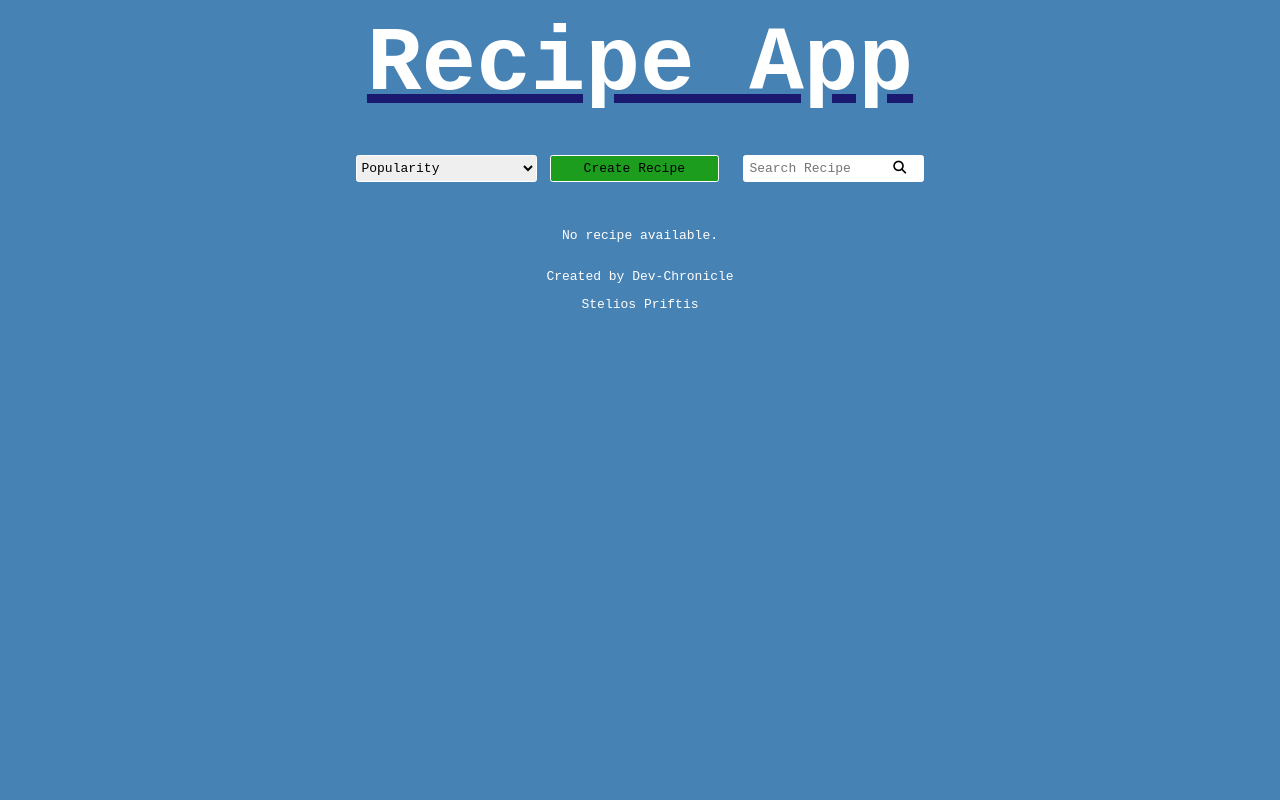
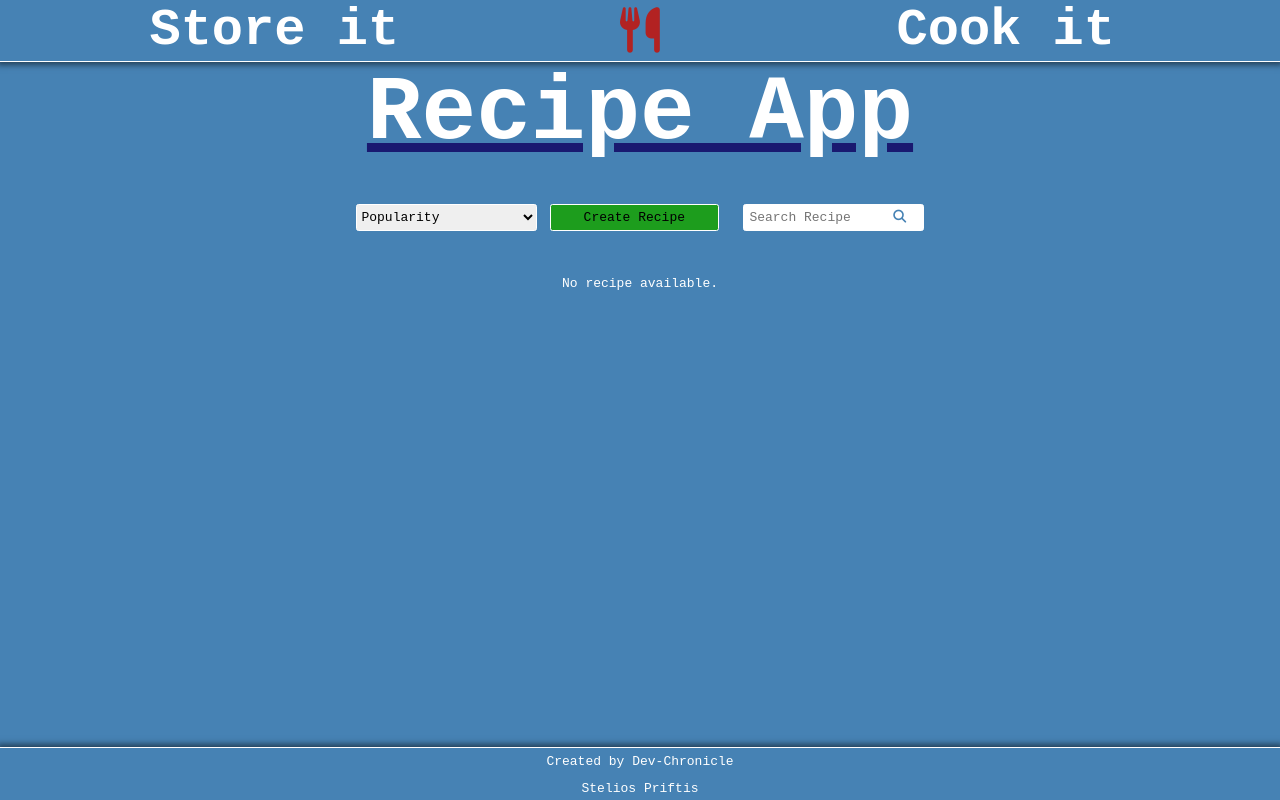
Before and after one commit to Stelios-Ervis-Priftis/Recipe-app-Van-Js, a website: page public/index.html in a window 1280 px wide. Drawn offline with nearby package versions, Linux system fonts and the light colour scheme.

Commit message:
Header styled and footer added

```diff
--- a/public/index.html
+++ b/public/index.html
@@ -9,8 +9,15 @@
     <script src="https://kit.fontawesome.com/383954b5e8.js" crossorigin="anonymous"></script>
 </head>
 <body>
+    <div class="header">
+        <h1>Store it</h1>
+        <span>
+            <i class="fas fa-utensils"></i>
+        </span>
+        <h1>Cook it</h1>
+    </div>
     <div class="container">
-        <div class="header">
+        <div class="title">
             <h1>Recipe App</h1>
         </div>
         <div class="btn-act-ctr">
@@ -34,13 +41,9 @@
         </div>
         <div id="recipes"></div>
     </div>
-    <div>
-        <footer class="footer">
-            <div class="footer-container">
-                <p>Created by Dev-Chronicle</p>
-                <p>Stelios Priftis</p>
-            </div>
-        </footer>
+    <div class="footer">
+        <p>Created by Dev-Chronicle</p>
+        <p>Stelios Priftis</p>
     </div>
     <script src="dist/index-bundle.js"></script>
 </body>
--- a/public/styles/styles.css
+++ b/public/styles/styles.css
@@ -12,12 +12,11 @@ html {
 body {
     color: white;
     background-color: steelblue;
+    height: 100%;
 }
 
 div {
     display: grid;
-    /* margin: 1rem;
-    padding: 0.5rem; */
 }
 
 textarea {
@@ -34,10 +33,10 @@ textarea {
     grid-template-columns: 1fr;
     grid-template-rows: 1fr;
     grid-gap: 3rem;
-    margin: 1rem;
+    margin-bottom: 4rem;
 }
 
-.header {
+.title {
     text-decoration: underline midnightblue;
     font-size: 3.5rem;
 }
@@ -86,7 +85,7 @@ textarea {
 }
 
 .fas {
-    color: black;
+    color: steelblue;
     font-size: small;
     position: absolute;
     font-weight: 900;
@@ -126,7 +125,7 @@ textarea {
     border-color: currentColor;
     background-color: inherit;
     text-align: center;
-    margin: 0.5rem;
+    margin: 6px;
     font-size: 1rem;
 }
 
@@ -145,3 +144,52 @@ textarea {
     font-size: 1.5rem;
     margin-top: 10rem;
 }
+
+.header {
+    grid-template-columns: 3fr 1fr 3fr;
+    color: white;
+    position: sticky;
+    text-align: center;
+    background-color: steelblue;
+    border-bottom: 0.5px solid white;
+    left: 0;
+    top: 0;
+    height: 4.7rem;
+    width: 100%;
+    -webkit-box-shadow: 0px 0px 6px 0px rgba(0,0,0,0.5);
+    -moz-box-shadow: 0px 0px 6px 0px rgba(0,0,0,0.5);
+    box-shadow: 0px 0px 6px 3px rgba(0,0,0,0.5);
+}
+
+.header h1 {
+    display: grid;
+    place-items: center;
+    font-size: 4rem;
+}
+
+.header span {
+    display: grid;
+}
+
+.header i {
+    place-self: center;
+    color: firebrick;
+    font-size: 3.5rem;
+    margin: 0px;
+    padding: 0px;
+}
+
+.footer {
+    color: white;
+    position: fixed;
+    text-align: center;
+    background-color: steelblue;
+    border-top: 0.5px solid white;
+    height: 4rem;
+    left: 0;
+    bottom: 0;
+    width: 100%;
+    -webkit-box-shadow: 0px 0px 6px 0px rgba(0,0,0,0.5);
+    -moz-box-shadow: 0px 0px 6px 0px rgba(0,0,0,0.5);
+    box-shadow: 0px 0px 6px 3px rgba(0,0,0,0.5);
+}
```
Also changed, not shown: public/edit.html (+0 -3 lines).
